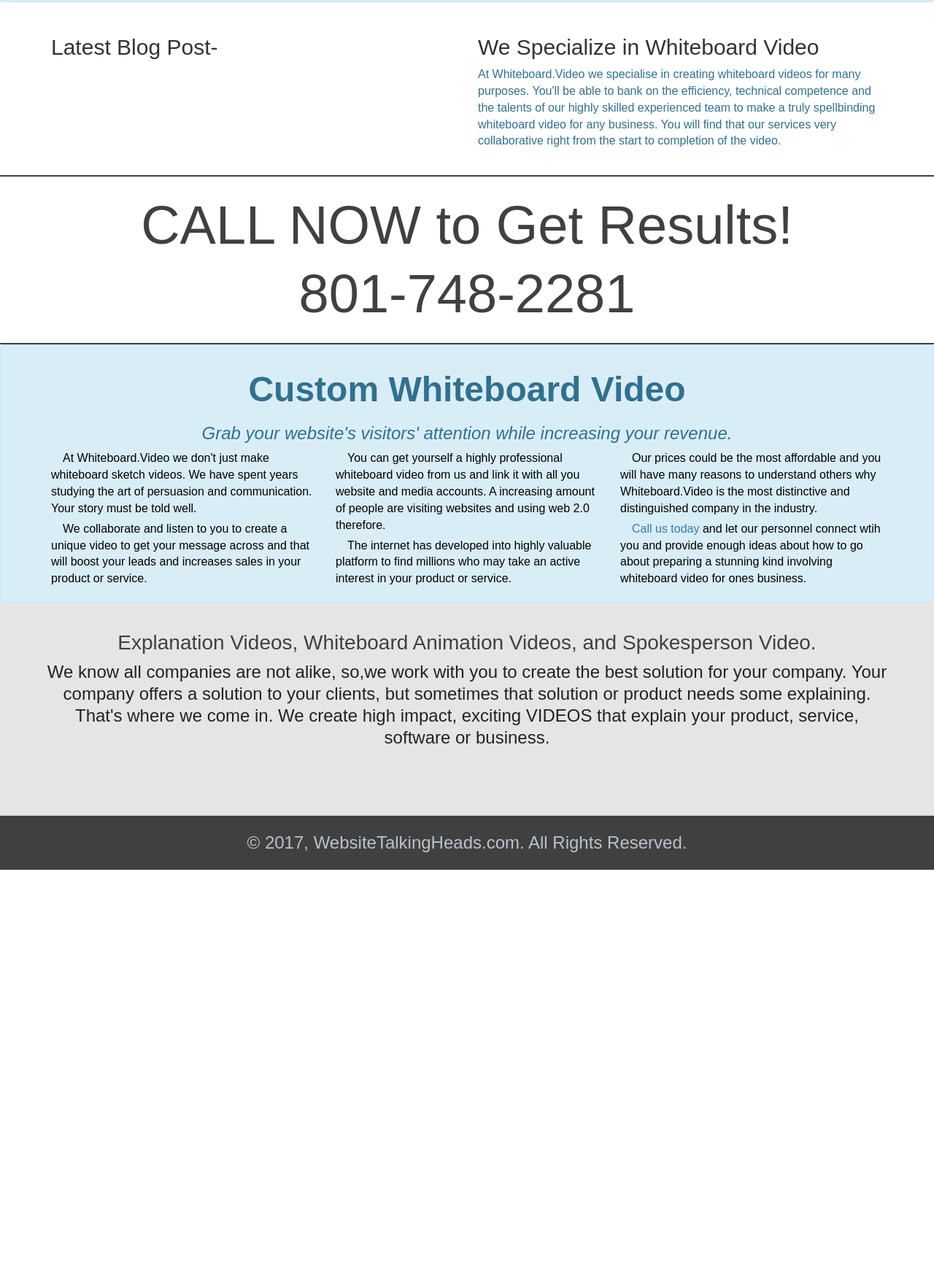
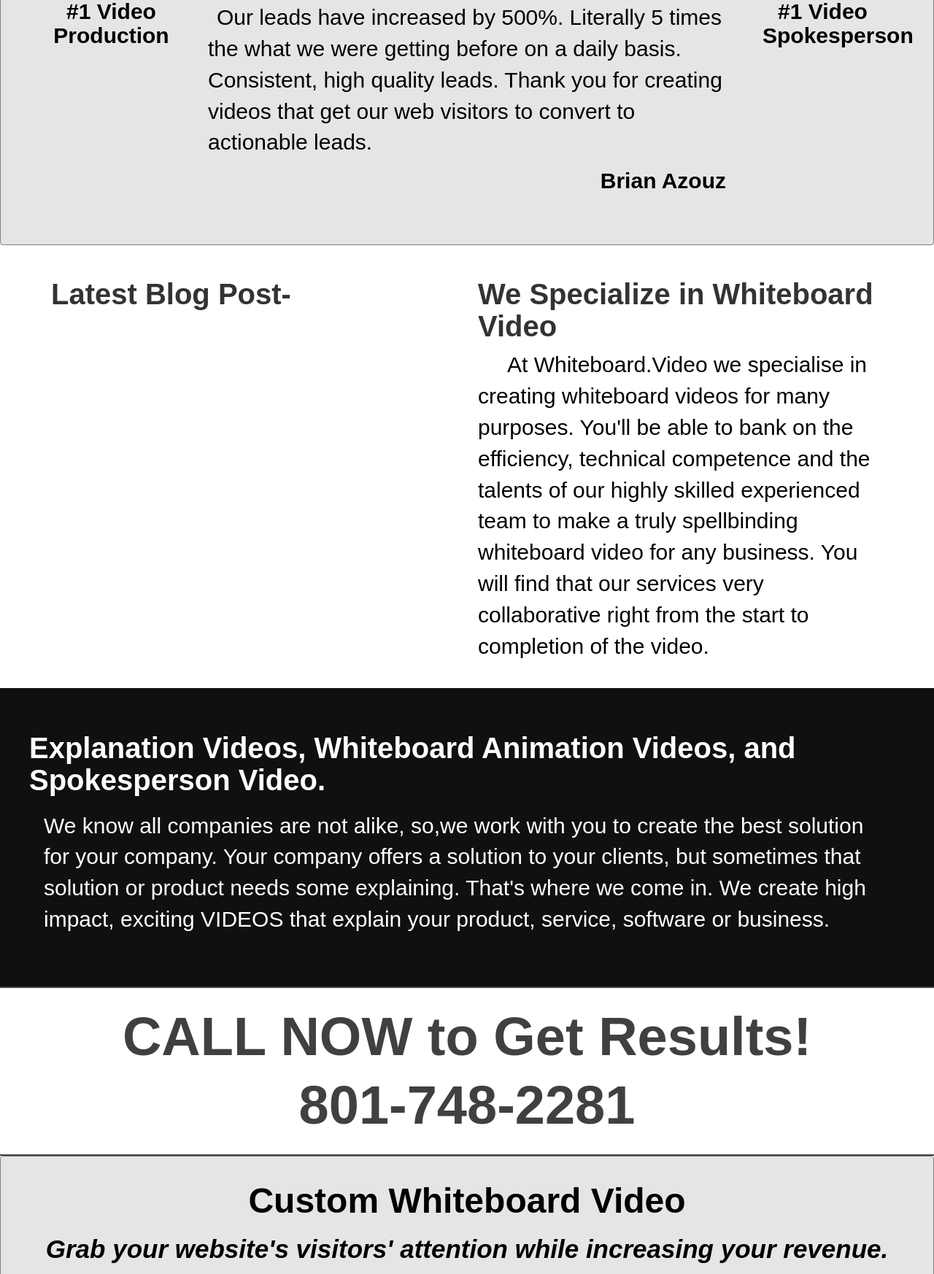
Before and after one commit to haknudsen/whiteboard-site, a PHP site: page / in a window 1280 px wide. Shown: the part 1105-2851 px from the top of the page at 73% size. Before the commit the page ends 2297 px from the top, so only its background shows below. Run offline with PHP 8.4, Linux system fonts and the light colour scheme; data that the repository does not hold is empty; some libraries are stand-ins or nearby versions.

Commit message:
at work 6-19-17
added examples page
gave showDemo ability to give # of videos to show
some style changes

```diff
--- a/css/style.css
+++ b/css/style.css
@@ -1,15 +1,21 @@
-body { margin: 0; padding: 0; width: 100%; font-family: Arial, Helvetica, sans-serif;font-size: 16px }
-a { outline: none; text-decoration: none }
+body { margin: 0; padding: 0; width: 100%;font-family: "swister",sans-serif;font-style: normal;font-weight: 500;font-size: 3rem }
+h1,h2,h3,h4,h5,h6{font-weight: 700}
+h2{font-size: 4rem}
+h3{font-size: 3.5rem}
+h4{font-size: 3rem}
+a { outline: none; text-decoration: none;color: #404040 }
+a:hover { outline: none; text-decoration: none;color: #7F7F7F }
+p{text-indent: 4rem}
 .c { clear: both }
 img { margin: 0 auto}
 input, textarea, select { outline: none; resize: none }
 .navbar { margin-bottom: 0;border-bottom: 2px solid}
-.thin{font-weight: 200}
+.thin{font-weight: 300}
 .header { height: 160px; width: 100% }
 .navbar-brand { float: left; margin-top: 15px; font-size: 48px;width: 100%;font-weight: 500 }
 .navbar-brand a { display: block; text-decoration: none;color: #000}
 .header-right { width: 400px; float: right;margin-right: 20px }
-.header-nav { text-align: right; font-size: 14px; color: #424e5f; padding-top: 8px }
+.header-nav { text-align: right; font-size: 4rem; color: #424e5f; padding-top: 8px }
 .header-nav a { margin: 0 2px; color: #424e5f }
 .header-phone a{ font-size: 52px; color: #000; font-weight: 400; line-height: 1em; text-align: right }
 .header-phone a:hover{text-decoration: none;color: #7F7F7F}
@@ -17,15 +23,15 @@
 }
 .banner-video { margin: 35px auto 0 }
 .banner-text { font-size: 32px; color: #fff; line-height: 34px; letter-spacing: -.03em; padding-top: 10px; text-align: center }
-.jumbotron .banner-text{color: #2c5cd4}
+.jumbotron .banner-text{color: #000}
 .formbox { background-color: #fff; border-radius: 14px; padding: 10px }
-.get-a-quote { max-width: 600px; margin: 0 auto; border: 1px solid #860808; background-color: #FFF; padding: 10px 20px; border-radius: 12px }
+.get-a-quote { max-width: 600px; margin: 0 auto; border: 1px solid #404040; background-color: #FFF; padding: 10px 20px; border-radius: 12px }
 .quote { font-size: 50px; font-weight: 100; text-align: center; color: #FFF }
 .get-a-quote input, .get-a-quote textarea { margin: 5px auto; padding: 4px; border: 1px inset #FFF; line-height: 3em; background-color: #D8E1E9; font-size: 13px; color: #565555; font-weight: 700; outline: #636161 solid thin }
 .form-group { margin-bottom: 0 }
 .i-need-video { background: url(../images/i-need-video.png)!important; width: 378px!important; height: 75px!important; margin: 0!important; padding: 0!important; margin-left: -26px!important; margin-top: 0!important; cursor: pointer }
 .banner-bottom-text { font-size: 28px; color: #404040; line-height: 30px; text-align: center; padding-bottom: 20px }
-.content-text { font-size: 24px; color: #222; text-align: center }
+.content-text { font-size: 3rem; color: #222; text-align: center }
 blockquote{border: none}
 .video-bottom { background: url(../images/video-bg.png); height: 219px; width: 945px; margin-top: 20px; padding: 0 0 0 15px }
 .bottom-video { margin-top: 20px }
@@ -34,25 +40,27 @@
 .call-now { border-top: #404040 solid 2px; border-bottom: #404040 solid 2px;padding: 20px 0 }
 .call-now-to-get-results { text-align: center; color: #404040; padding: 10px 0; font-size: 74px; line-height: 74px; margin: 0 }
 .call-now-to-get-results a{color: #404040}
-.no-1 { padding: 10px; font-size: 18px; color: #525252; line-height: 20px; font-weight: 400 }
+.no-1 { padding: 10px; color: #525252; line-height: 20px; font-weight: 400 }
 .no-1 span { color: #c60000 }
 h1 { margin: 0 0 15px; padding: 0; font-weight: 700; font-size: 26px; color: #424e5f; display: block }
 .no-1-image { float: left; margin-right: 40px }
 .footer { border-top: #d9d9d9 solid 2px; padding: 20px 0; text-align: center; font-size: 24px; color: #bac2cd;background-color: #404040 }
 .footer a { color: #bac2cd }
-.message { font-size: 12px; font-weight: 700; color: #000; margin-top: -28px; height: 25px }
-.btn-custom { margin: 10px auto; background-color: hsl(0,88%,28%)!important; background-repeat: repeat-x; filter:progid:DXImageTransform.Microsoft.gradient(startColorstr="#f02222", endColorstr="#860808");
-background-image: -khtml-gradient(linear, left top, left bottom, from(#f02222), to(#860808)); background-image: -moz-linear-gradient(top, #f02222, #860808); background-image: -ms-linear-gradient(top, #f02222, #860808); background-image: -webkit-gradient(linear, left top, left bottom, color-stop(0%, #f02222), color-stop(100%, #860808)); background-image: -webkit-linear-gradient(top, #f02222, #860808); background-image: -o-linear-gradient(top, #f02222, #860808); background-image: linear-gradient(#f02222, #860808); border-color: #860808 #860808 hsl(0,88%,21.5%); color: #fff!important; text-shadow: 0 -1px 0 rgba(0,0,0,0.42); -webkit-font-smoothing: antialiased; width: 100%; height: 80px; border-radius: 16px; font-size: 20px }
+.message { font-weight: 700; color: #000; margin-top: -28px; height: 25px }
+.btn-custom { margin: 10px auto; background-color: hsl(0,88%,28%)!important; background-repeat: repeat-x; filter:progid:DXImageTransform.Microsoft.gradient(startColorstr="#BFBFBF", endColorstr="#404040");
+background-image: -khtml-gradient(linear, left top, left bottom, from(#BFBFBF), to(#404040)); background-image: -moz-linear-gradient(top, #BFBFBF, #404040); background-image: -ms-linear-gradient(top, #BFBFBF, #404040); background-image: -webkit-gradient(linear, left top, left bottom, color-stop(0%, #BFBFBF), color-stop(100%, #404040)); background-image: -webkit-linear-gradient(top, #BFBFBF, #404040); background-image: -o-linear-gradient(top, #BFBFBF, #404040); background-image: linear-gradient(#BFBFBF, #404040); border-color: #404040 #404040 hsl(0,88%,21.5%); text-shadow: 0 -1px 0 rgba(0,0,0,0.42); color: #fff!important; -webkit-font-smoothing: antialiased; width: 100%; height: 80px; border-radius: 16px; font-size: 5rem }
+.btn-custom:hover { margin: 10px auto; background-color: hsl(0,88%,28%)!important; background-repeat: repeat-x; filter:progid:DXImageTransform.Microsoft.gradient(startColorstr="#BFBFBF", endColorstr="#7F7F7F");
+background-image: -khtml-gradient(linear, left top, left bottom, from(#7F7F7F), to(#404040)); background-image: -moz-linear-gradient(top, #7F7F7F, #404040); background-image: -ms-linear-gradient(top, #7F7F7F, #404040); background-image: -webkit-gradient(linear, left top, left bottom, color-stop(0%, #7F7F7F), color-stop(100%, #404040)); background-image: -webkit-linear-gradient(top, #7F7F7F, #404040); background-image: -o-linear-gradient(top, #7F7F7F, #404040); background-image: linear-gradient(#7F7F7F, #404040); border-color: #404040 #404040 hsl(0,88%,21.5%); text-shadow: 0 1px 0 rgba(0,0,0,0.42);}
 .thumb-wrapper { position: relative; display: table; width: 100% }
 .thumb-wrapper .overlay { position: absolute; background: url(http://websitetalkingheads.com/images/play-icon.png) no-repeat; background-position: center; background-attachment: local; bottom: 0; width: 100%; height: 100%; z-index: 0; display: table-cell }
 .thumb-wrapper .overlay:hover { opacity: .8; filter: alpha(opacity=80) }
 .nav>li>a { padding: 5px }
 .exampleBtn { height: 100px; padding-top: 17px }
-.btn-examples { width: 100%; margin: 0 auto; height: 66px; border-radius: 16px; font-size: 20px; background: #BFBFBF; /* Old browsers */ background: -moz-linear-gradient(top, #BFBFBF 0%, #404040 100%); /* FF3.6+ */ background: -webkit-gradient(linear, left top, left bottom, color-stop(0%, #BFBFBF), color-stop(100%, #404040)); /* Chrome,Safari4+ */ background: -webkit-linear-gradient(top, #BFBFBF 0%, #404040 100%); /* Chrome10+,Safari5.1+ */ background: -o-linear-gradient(top, #BFBFBF 0%, #404040 100%); /* Opera 11.10+ */ background: -ms-linear-gradient(top, #BFBFBF 0%, #404040 100%); /* IE10+ */ background: linear-gradient(to bottom, #BFBFBF 0%, #404040 100%); /* W3C */ filter: progid:DXImageTransform.Microsoft.gradient( startColorstr='#BFBFBF', endColorstr='#404040', GradientType=0 ); /* IE6-9 */;
+.btn-examples { width: 100%; margin: 0 auto; height: 66px; border-radius: 16px; font-size: 5rem; background: #BFBFBF; /* Old browsers */ background: -moz-linear-gradient(top, #BFBFBF 0%, #404040 100%); /* FF3.6+ */ background: -webkit-gradient(linear, left top, left bottom, color-stop(0%, #BFBFBF), color-stop(100%, #404040)); /* Chrome,Safari4+ */ background: -webkit-linear-gradient(top, #BFBFBF 0%, #404040 100%); /* Chrome10+,Safari5.1+ */ background: -o-linear-gradient(top, #BFBFBF 0%, #404040 100%); /* Opera 11.10+ */ background: -ms-linear-gradient(top, #BFBFBF 0%, #404040 100%); /* IE10+ */ background: linear-gradient(to bottom, #BFBFBF 0%, #404040 100%); /* W3C */ filter: progid:DXImageTransform.Microsoft.gradient( startColorstr='#BFBFBF', endColorstr='#404040', GradientType=0 ); /* IE6-9 */;
 color: #fff!important; text-shadow: 0 -1px 0 rgba(0,0,0,0.42); -webkit-font-smoothing: antialiased; }
 .btn-examples:hover {/* Permalink - use to edit and share this gradient: http://colorzilla.com/gradient-editor/#404040+0,a0d1fa+100 */ background: #404040; /* Old browsers */ background: -moz-linear-gradient(top, #404040 0%, #BFBFBF 100%); /* FF3.6+ */ background: -webkit-gradient(linear, left top, left bottom, color-stop(0%, #404040), color-stop(100%, #BFBFBF)); /* Chrome,Safari4+ */ background: -webkit-linear-gradient(top, #404040 0%, #BFBFBF 100%); /* Chrome10+,Safari5.1+ */ background: -o-linear-gradient(top, #404040 0%, #BFBFBF 100%); /* Opera 11.10+ */ background: -ms-linear-gradient(top, #404040 0%, #BFBFBF 100%); /* IE10+ */ background: linear-gradient(to bottom, #404040 0%, #BFBFBF 100%); /* W3C */ filter: progid:DXImageTransform.Microsoft.gradient( startColorstr='#404040', endColorstr='#BFBFBF', GradientType=0 ); /* IE6-9 */;
 color: #000!important; text-shadow: 0 -1px 0 rgba(255,255,255,0.46) }
-.examples { width: 100%; padding: 40px;background-color: #E5E5E5}
+.examples { width: 100%; padding: 40px;background-color: #101010;color: white}
 .examples img { border: 2px solid #404040}
 .exampleText { text-align: center; color: #000; margin:0 auto 16px;font-size: 20px;font-weight: 900}
 .exampleText a { color: #404040; text-decoration: none; }
@@ -63,15 +71,21 @@
 .best h2{font-weight: 900;font-size: 48px;text-align: center}
 .best p{text-indent: 16px;margin-bottom: 5px;color: black}
 .best img:first-of-type{margin-bottom: 40px}
-.testimonials{min-height: 140px}
+.testimonials{min-height: 200px}
 .testimonials p{text-indent: 12px}
 .caption{text-align: right;font-weight: 600}
 .jumbotron{padding: 40px}
 .best-design{margin-top: 10px;max-height:140px;display: block}
-@-ms-viewport{
-  width: device-width;
-}
+@-ms-viewport{  width: device-width;}
 .italic{font-style: italic}
 .m-25{margin: 25px auto}
 .box{border: medium solid #424242}
 .text-bold{font-weight: 700}
+.text-example{margin: 5px auto 20px;text-align: center}
+.alert-dark{background-color: #E5E5E5;border-color: #7F7F7F;color:black}
+.white{color: white}
+blockquote{font-size:3rem}
+.black, .text-info{color: #000000}
+.media-body{width: 50%;padding-left: 10px;line-height: 3rem;font-size: 3.5rem}
+.media-left, .media-right{width: 50%}
+.media{border-bottom: solid thin rgba(0,0,0,0.3);margin-bottom: 20px;padding-bottom: 10px}
--- a/includes/showDemo.php
+++ b/includes/showDemo.php
@@ -28,7 +28,7 @@
         echo '</div>';
         echo PHP_EOL;
         $x = $x + 1;
-        if ( $x == 7 ) {
+        if ( $x == $show+1 ) {
             break;
         }
     }
--- a/index.php
+++ b/index.php
@@ -15,12 +15,6 @@
     <link rel="stylesheet" type="text/css" href="lightbox/js/lightbox/themes/default/jquery.lightbox.css"/>
     <link rel="stylesheet" type="text/css" href="css/style.css"/>
     <link href="css/fluid.css" rel="stylesheet" type="text/css"/>
-    <script src="lightbox/js/lightbox/jquery.lightbox.min.js"></script>
-    <script>
-        jQuery( document ).ready( function ( $ ) {
-            $( '.lightbox' ).lightbox();
-        } );
-    </script>
     <?php include ('includes/googleanalytics.php'); ?>
 </head>
 
@@ -41,9 +35,11 @@
     </section>
     <?php
     $table = "whiteboard";
+    $show = "9";
     include("includes/showDemo.php");
     ?>
-    <section class="alert alert-info">
+    <h2 class="text-center"><a href="examples.php" title="More Examples">More Examples</a></h2>
+    <section class="alert alert-dark">
         <div class="container">
             <?php include("includes/testimonial-awards.php"); ?>
         </div>
@@ -60,36 +56,63 @@
             </div>
         </div>
     </section>
+    <section class="examples">
+        <h2 class="white">Explanation Videos, Whiteboard Animation Videos, and Spokesperson Video.</h2>
+        <blockquote>We know all companies are not alike, so,we work with you to create the best solution for your company. Your company offers a solution to your clients, but sometimes that solution or product needs some explaining. That's where we come in. We create high impact, exciting VIDEOS that explain your product, service, software or business. </blockquote>
+    </section>
     <section class="container-fluid call-now">
         <div class="">
             <h2 class="call-now-to-get-results">CALL NOW to Get Results!</h2>
             <h2 class="call-now-to-get-results"><a href="tel://801-748-2281" title="Give us a call." >801-748-2281</a></h2>
         </div>
     </section>
-    <section class="alert alert-info">
+    <section class="alert alert-dark">
         <div class="container">
             <div class="row best">
                 <h2>Custom Whiteboard Video</h2>
                 <h3 class="italic text-center">Grab your website's visitors' attention while increasing your revenue. </h3>
-                <div class="col-md-4">
+                    <div class="media">
+                        <div class="media-left">
+                            <div class="embed-responsive embed-responsive-16by9 box">';
+                                <iframe class="embed-responsive-item box" src="//www.youtube.com/embed/LP1eD7uiGqw" frameborder="0" allowfullscreen></iframe>
+                            </div>
 
+                        </div>
+                        <div class="media-body">
+                            <h4 class="media-heading">More than Just a Video</h4>
                             <p>At Whiteboard.Video we don't just make whiteboard sketch videos. We have spent years studying the art of persuasion and communication. Your story must be told well.</p>
                             <p>We collaborate and listen to you to create a unique video to get your message across and that will boost your leads and increases sales in your product or service.</p>
+
                         </div>
-                <div class="col-md-4">
+                    </div>
+                    <div class="media">
+                        <div class="media-body">
+                            <h4 class="media-heading">Professional</h4>
                             <p> You can get yourself a highly professional whiteboard video from us and link it with all you website and media accounts. A increasing amount of people are visiting websites and using web 2.0 therefore. </p>
                     <p>The internet has developed into highly valuable platform to find millions who may take an active interest in your product or service.</p>
                         </div>
-                <div class="col-md-4">
-                    <p>Our prices could be the most affordable and you will have many reasons to understand others why Whiteboard.Video is the most distinctive and distinguished company in the industry.</p>
-                    <p><a href="tel:801-748-2281" title="Call Now!">Call us today </a>and let our personnel connect wtih you and provide enough ideas about how to go about preparing a stunning kind involving whiteboard video for ones business.</p>
+                        <div class="media-right">
+                            <div class="embed-responsive embed-responsive-16by9 box">';
+                                <iframe class="embed-responsive-item box" src="//www.youtube.com/embed/d6AxjWSLSqk" frameborder="0" allowfullscreen></iframe>
                             </div>
                         </div>
                     </div>
-    </section>
-    <section class="examples">
-        <div class="banner-bottom-text">Explanation Videos, Whiteboard Animation Videos, and Spokesperson Video.
-            <blockquote class="content-text">We know all companies are not alike, so,we work with you to create the best solution for your company. Your company offers a solution to your clients, but sometimes that solution or product needs some explaining. That's where we come in. We create high impact, exciting VIDEOS that explain your product, service, software or business. </blockquote>
+                       <div class="media">
+                        <div class="media-left">
+                            <div class="embed-responsive embed-responsive-16by9 box">';
+                                <iframe class="embed-responsive-item box" src="//www.youtube.com/embed/QJzS_f8gVDo" frameborder="0" allowfullscreen></iframe>
+                            </div>
+
+                        </div>
+                        <div class="media-body">
+                            <h4 class="media-heading">Affordable</h4>
+                            <p>Our prices could be the most affordable and you will have many reasons to understand others why Whiteboard.Video is the most distinctive and distinguished company in the industry.</p>
+                    <p><a href="tel:801-748-2281" title="Call Now!">Call us today </a>and let our personnel connect wtih you and provide enough ideas about how to go about preparing a stunning kind involving whiteboard video for ones business.</p>
+
+                        </div>
+                    </div>
+
+            </div>
         </div>
     </section>
     <?php include("includes/footer.php"); ?>
```
Also changed, not shown: examples.php (added, +45 -0 lines). Lines whose indentation alone changed are shown as unchanged.
